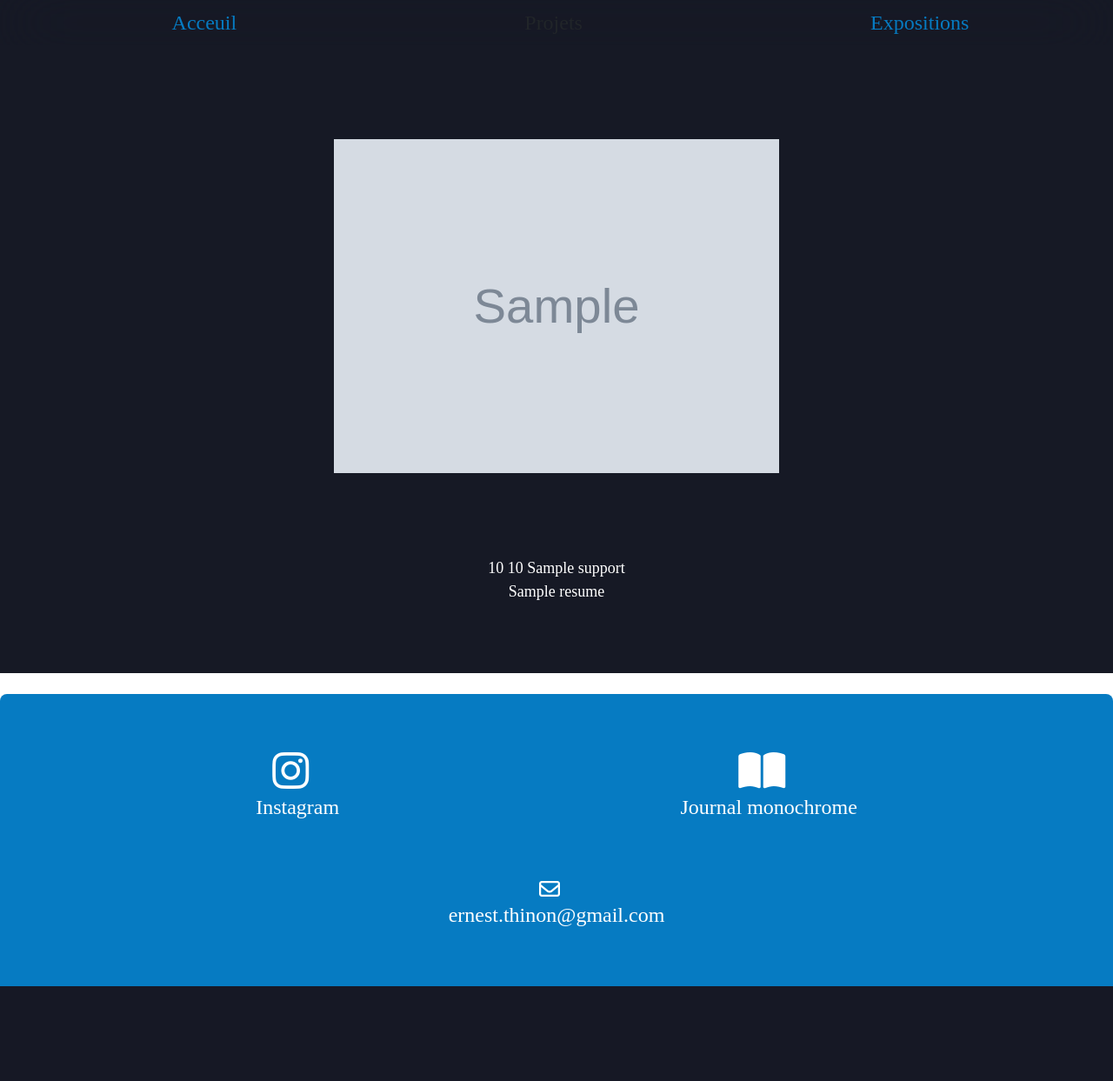
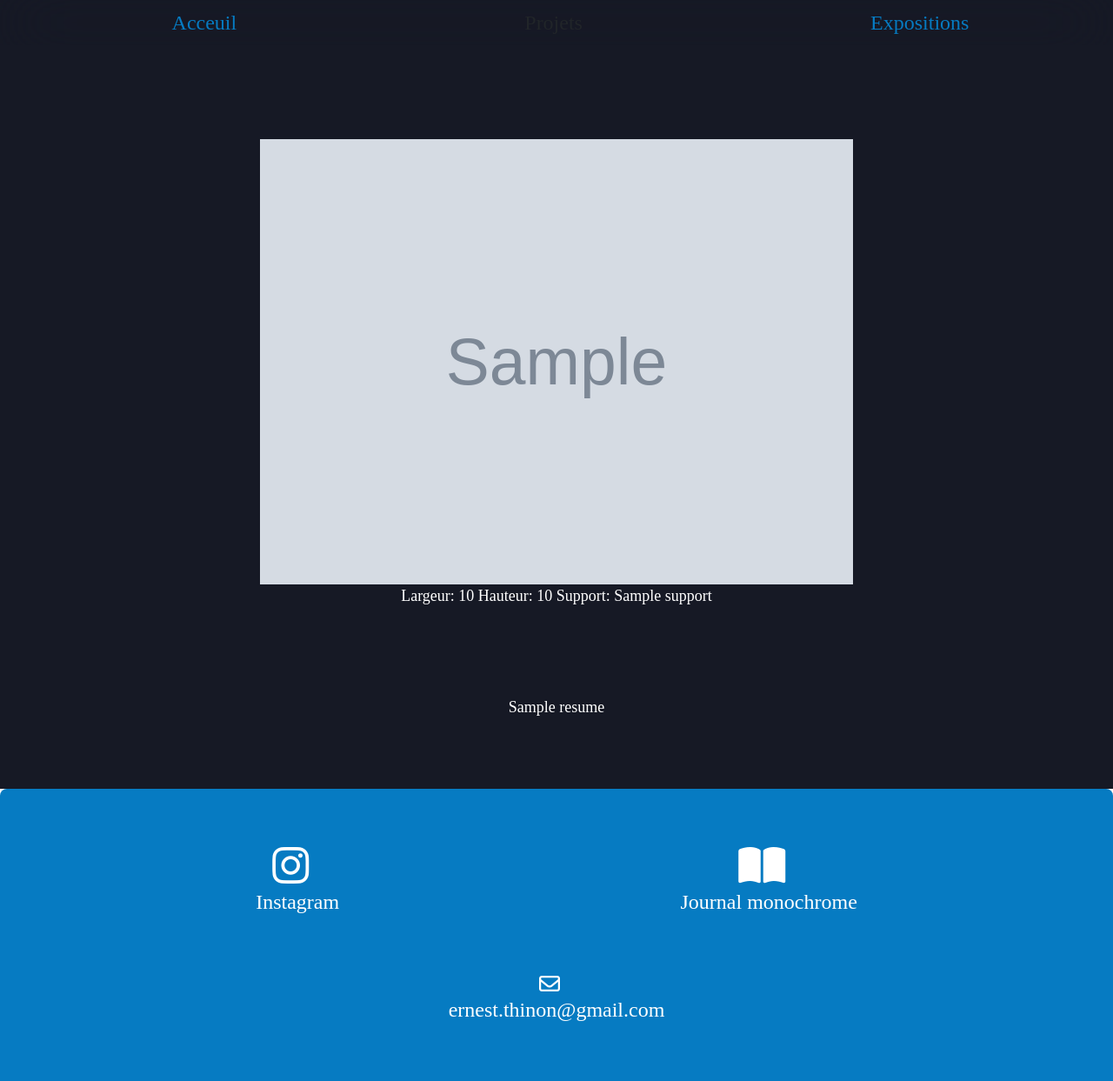
Before and after one commit to maellethn/site-maya, a Symfony app: template templates/site/exposition/exposition_single.html.twig in a window 1280 px wide. Shown: the whole page at 87% size. Before the commit the page ends 1134 px from the top, so only its background shows below. Run offline with Twig, Linux system fonts and the light colour scheme; the template is opened without the code that fills it: most values are stand-ins (such as "Sample title", 1, 10 or a date in 2020); grey boxes marked "Sample" are stand-in pictures; some libraries are stand-ins or nearby versions; some web fonts are replaced.

Commit message:
feat (expositions front) update front display

```diff
--- a/public/asset/css/ernest/site/exposition.css
+++ b/public/asset/css/ernest/site/exposition.css
@@ -1,10 +1,12 @@
 .exposition {
     background-color: #161925;
     padding: 10rem 3rem 5rem;
+
+    color: white;
 }
 .main-swiper {
     width: 100%;
-    height: 60vh;
+    height: 80vh;
 }
 .swiper-slide {
     text-align: center;
@@ -13,12 +15,9 @@
     justify-content: center;
     align-items: center;
 }
-img.swiper-slide {
+.swiper-slide img {
     display: block;
     width: 100%;
     height: 80%;
     object-fit: contain;
 }
-.informations-swiper {
-    color: white;
-}
--- a/public/asset/css/global.css
+++ b/public/asset/css/global.css
@@ -36,7 +36,6 @@ ul {
 
 
 footer {
-    margin-top: 1.5rem;
     padding: 2rem;
     background-color: #067BC2;
     color: white;
--- a/src/Controller/Site/ExpositionController.php
+++ b/src/Controller/Site/ExpositionController.php
@@ -2,14 +2,14 @@
 
 namespace App\Controller\Site;
 
+use App\Controller\Shared\FrontController;
 use App\Entity\Exposition;
 use App\Repository\CategorieRepository;
 use App\Repository\ExpositionRepository;
-use Symfony\Bundle\FrameworkBundle\Controller\AbstractController;
 use Symfony\Component\HttpFoundation\Response;
 use Symfony\Component\Routing\Attribute\Route;
 
-class ExpositionController extends AbstractController
+class ExpositionController extends FrontController
 {
     #[Route('/expositions', name: 'exposition_list')]
     public function expositions(ExpositionRepository $expositionRepository, CategorieRepository $categorieRepository): Response
--- a/templates/site/exposition/exposition_list.html.twig
+++ b/templates/site/exposition/exposition_list.html.twig
@@ -21,7 +21,6 @@
             {% for exposition in expositions %}
                 <a class="expositions__grid__card" href="{{ path('exposition_single' , {id: exposition.id}) }}">
                     <div class="expositions__grid__card__header" style="background-image: url('{{ asset(exposition.works[0].fileLink) }}')">
-
                     </div>
                     <div class="expositions__grid__card__body">
                         {{ exposition.title }}
--- a/templates/site/exposition/exposition_single.html.twig
+++ b/templates/site/exposition/exposition_single.html.twig
@@ -21,7 +21,20 @@
         <div class="main-swiper">
             <div class="swiper-wrapper">
                 {% for work in exposition.works %}
-                    <img class="swiper-slide" src="{{ asset(work.fileLink) }}" alt="{{ work.resume }}">
+                    <div class="swiper-slide">
+                        <img src="{{ asset(work.fileLink) }}" alt="{{ work.resume }}">
+                        <div class="exposition__size">
+                            {% if work.width %}
+                                <span>Largeur: {{ work.width }}</span>
+                            {% endif %}
+                            {% if work.height %}
+                                <span>Hauteur: {{ work.height }}</span>
+                            {% endif %}
+                            {% if work.support %}
+                                <span>Support: {{ work.support }}</span>
+                            {% endif %}
+                        </div>
+                    </div>
                 {% endfor %}
             </div>
             <div class="swiper-button-prev"></div>
@@ -33,9 +46,6 @@
                 {% for work in exposition.works %}
                     <div class="swiper-slide">
                         <div class="exposition__information">
-                            <div class="exposition__size">
-                                {{ work.width }}  {{ work.height }} {{ work.support }}
-                            </div>
                             <div class="exposition__resume">
                                 {{ work.resume }}
                             </div>
```
Also changed, not shown: src/Controller/Shared/FrontController.php (+12 -1 lines).
